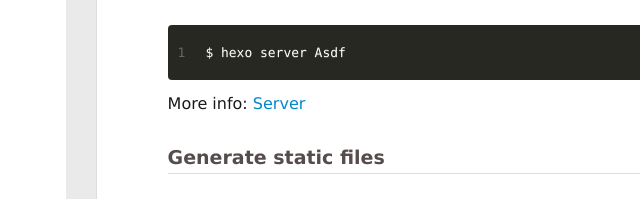
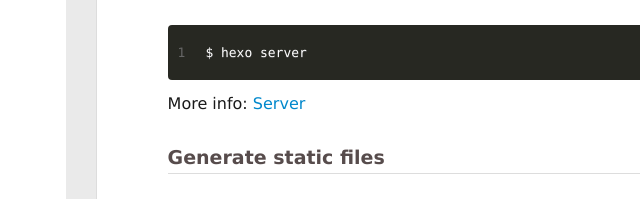
Before and after one commit to Lattine/lattine.github.io, a plain HTML site: page index.html in a window 1280 px wide. Shown: the part 520-719 px from the top of the page, 234-874 px from the left. Drawn offline with Linux system fonts and the light colour scheme; no server answers.

Commit message:
Site updated: 2019-03-27 12:02:48

```diff
--- a/index.html
+++ b/index.html
@@ -174,7 +174,7 @@
 
         <p>Welcome to <a href="https://hexo.io/" target="_blank" rel="noopener">Hexo</a>! This is your very first post. Check <a href="https://hexo.io/docs/" target="_blank" rel="noopener">documentation</a> for more info. If you get any problems when using Hexo, you can find the answer in <a href="https://hexo.io/docs/troubleshooting.html" target="_blank" rel="noopener">troubleshooting</a> or you can ask me on <a href="https://github.com/hexojs/hexo/issues" target="_blank" rel="noopener">GitHub</a>.</p>
 <h2 id="Quick-Start"><a href="#Quick-Start" class="headerlink" title="Quick Start"></a>Quick Start</h2><h3 id="Create-a-new-post"><a href="#Create-a-new-post" class="headerlink" title="Create a new post"></a>Create a new post</h3><figure class="highlight bash"><table><tr><td class="gutter"><pre><span class="line">1</span><br></pre></td><td class="code"><pre><span class="line">$ hexo new <span class="string">"My New Post"</span></span><br></pre></td></tr></table></figure>
-<h2 id="More-info-Writing"><a href="#More-info-Writing" class="headerlink" title="More info: Writing"></a>More info: <a href="https://hexo.io/docs/writing.html" target="_blank" rel="noopener">Writing</a></h2><h3 id="Run-server"><a href="#Run-server" class="headerlink" title="Run server"></a>Run server</h3><figure class="highlight bash"><table><tr><td class="gutter"><pre><span class="line">1</span><br></pre></td><td class="code"><pre><span class="line">$ hexo server Asdf</span><br></pre></td></tr></table></figure>
+<h2 id="More-info-Writing"><a href="#More-info-Writing" class="headerlink" title="More info: Writing"></a>More info: <a href="https://hexo.io/docs/writing.html" target="_blank" rel="noopener">Writing</a></h2><h3 id="Run-server"><a href="#Run-server" class="headerlink" title="Run server"></a>Run server</h3><figure class="highlight bash"><table><tr><td class="gutter"><pre><span class="line">1</span><br></pre></td><td class="code"><pre><span class="line">$ hexo server</span><br></pre></td></tr></table></figure>
 <p>More info: <a href="https://hexo.io/docs/server.html" target="_blank" rel="noopener">Server</a></p>
 <h3 id="Generate-static-files"><a href="#Generate-static-files" class="headerlink" title="Generate static files"></a>Generate static files</h3><figure class="highlight bash"><table><tr><td class="gutter"><pre><span class="line">1</span><br></pre></td><td class="code"><pre><span class="line">$ hexo generate</span><br></pre></td></tr></table></figure>
 <p>More info: <a href="https://hexo.io/docs/generating.html" target="_blank" rel="noopener">Generating</a></p>
```
Also changed, not shown: 2019/03/27/hello-world/index.html (+2 -2 lines).
